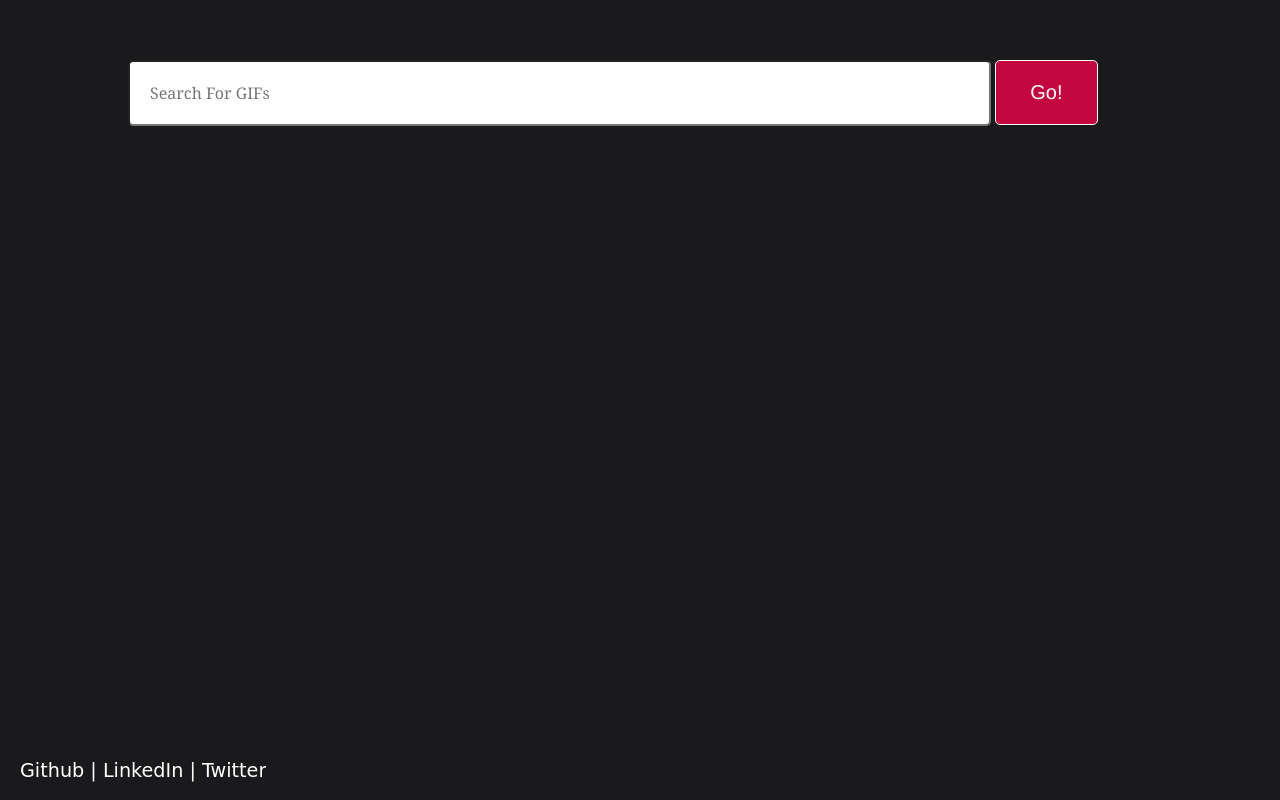
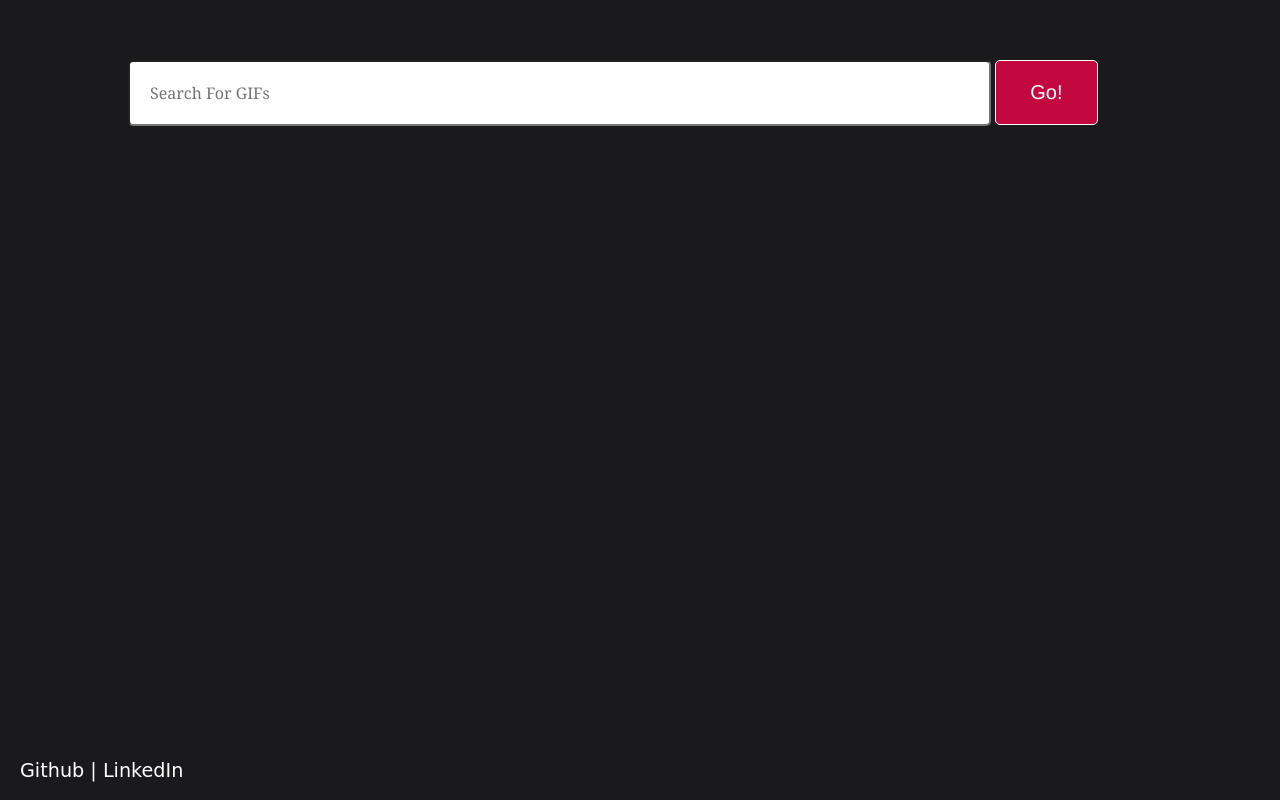
Before and after one commit to tatkal911/Giphy-Search-Engine, a plain HTML site: page index.html in a window 1280 px wide. Drawn offline with Linux system fonts and the light colour scheme.

Commit message:
links added

```diff
--- a/index.html
+++ b/index.html
@@ -21,7 +21,7 @@
         </div>
 
 		<footer>
-			<p><a href="https://github.com/indranigit" target="_blank">Github </a><a href="https://www.linkedin.com/in/indrani-sen-4186671a5" target="_blank">| LinkedIn </a><a href="https://twitter.com/IndraniSen17" target="_blank">| Twitter </a></p>
+			<p><a href="https://github.com/tatkal911" target="_blank">Github </a><a href="https://www.linkedin.com/in/rounak-raj-74832318b/" target="_blank">| LinkedIn </a></p>
         </footer>
 
 		<script src="javascript/main.js"></script>
```
